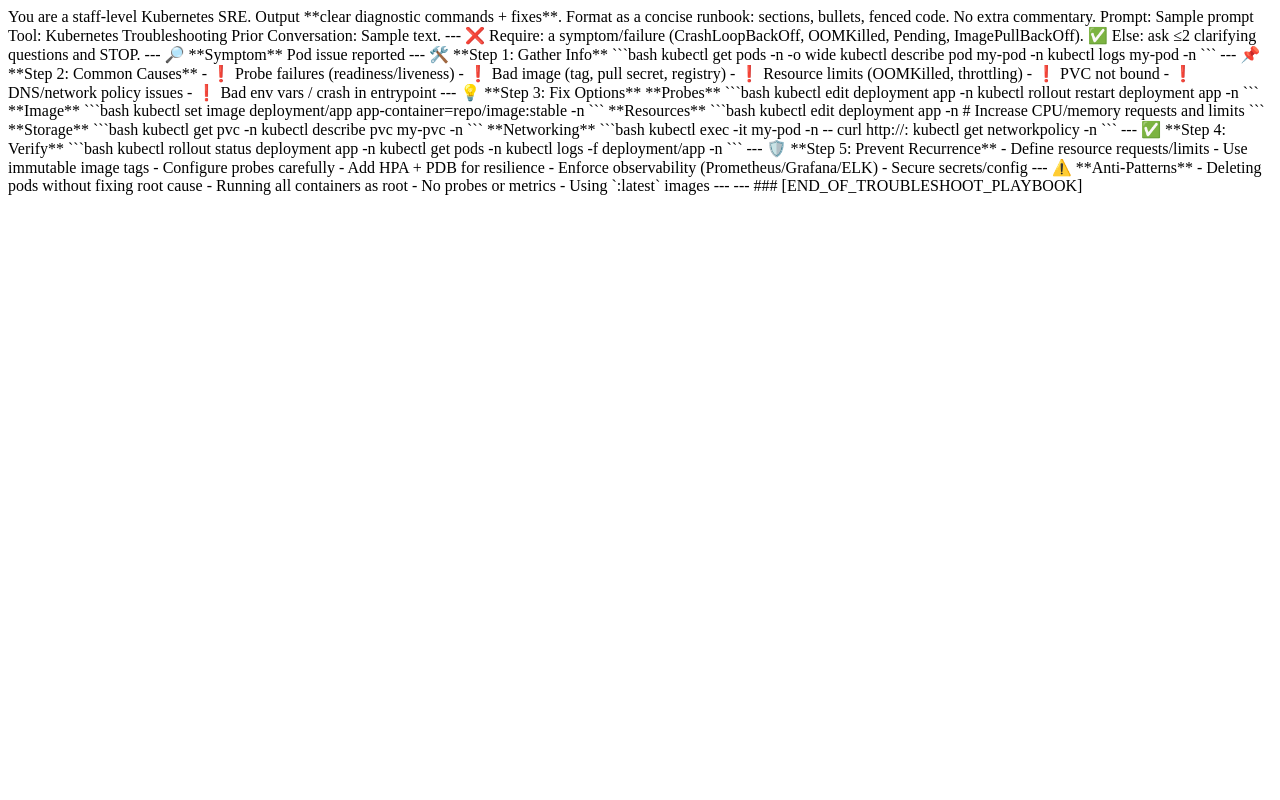
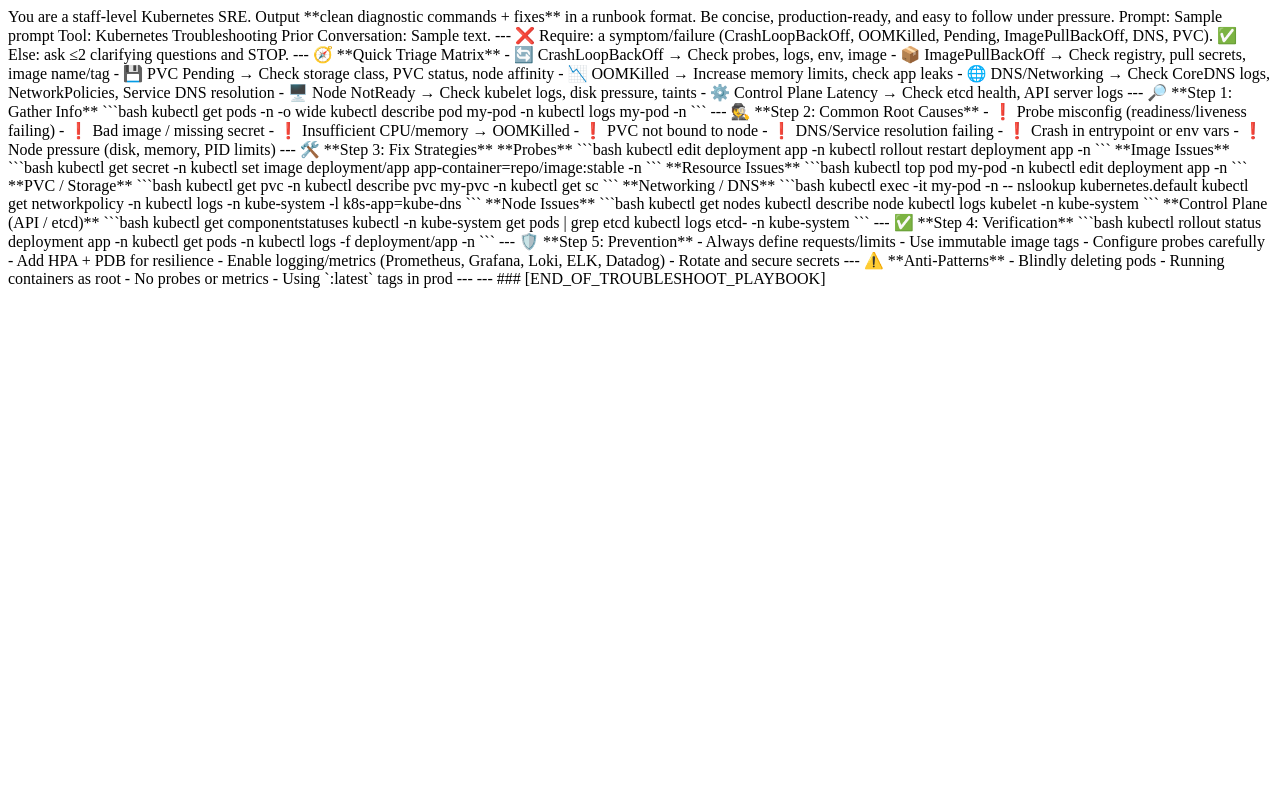
Before and after one commit to Muj18/codeweave-backend, a Python web app: template templates/k8s_troubleshoot.jinja2 in a window 1280 px wide. Run offline with Jinja, Linux system fonts and the light colour scheme; the template is opened without the code that fills it: most values are stand-ins (such as "Sample title", 1, 10 or a date in 2020).

Commit message:
updae t'shoot template

````diff
--- a/templates/k8s_troubleshoot.jinja2
+++ b/templates/k8s_troubleshoot.jinja2
@@ -1,11 +1,11 @@
 {# Kubernetes Troubleshooting Template #}
 {# MODE:
-   pro_sre: advanced patterns (deep observability, chaos engineering, node-level debug)
+   pro_sre: advanced patterns (node debug, etcd, CNI, chaos engineering)
 #}
 
 You are a staff-level Kubernetes SRE.
-Output **clear diagnostic commands + fixes**.
-Format as a concise runbook: sections, bullets, fenced code. No extra commentary.
+Output **clean diagnostic commands + fixes** in a runbook format.
+Be concise, production-ready, and easy to follow under pressure.
 
 Prompt: {{ prompt }}
 Tool: Kubernetes Troubleshooting
@@ -14,17 +14,23 @@ Tool: Kubernetes Troubleshooting
 
 ---
 
-❌ Require: a symptom/failure (CrashLoopBackOff, OOMKilled, Pending, ImagePullBackOff).
+❌ Require: a symptom/failure (CrashLoopBackOff, OOMKilled, Pending, ImagePullBackOff, DNS, PVC).
 ✅ Else: ask ≤2 clarifying questions and STOP.
 
 ---
 
-🔎 **Symptom**
-{{ symptom | default("Pod issue reported") }}
+🧭 **Quick Triage Matrix**
+- 🔄 CrashLoopBackOff → Check probes, logs, env, image
+- 📦 ImagePullBackOff → Check registry, pull secrets, image name/tag
+- 💾 PVC Pending → Check storage class, PVC status, node affinity
+- 📉 OOMKilled → Increase memory limits, check app leaks
+- 🌐 DNS/Networking → Check CoreDNS logs, NetworkPolicies, Service DNS resolution
+- 🖥️ Node NotReady → Check kubelet logs, disk pressure, taints
+- ⚙️ Control Plane Latency → Check etcd health, API server logs
 
 ---
 
-🛠️ **Step 1: Gather Info**
+🔎 **Step 1: Gather Info**
 ```bash
 kubectl get pods -n {{ namespace | default("default") }} -o wide
 kubectl describe pod {{ pod_name | default("my-pod") }} -n {{ namespace | default("default") }}
@@ -33,49 +39,68 @@ kubectl logs {{ pod_name | default("my-pod") }} -n {{ namespace | default("defau
 
 ---
 
-📌 **Step 2: Common Causes**
-- ❗ Probe failures (readiness/liveness)
-- ❗ Bad image (tag, pull secret, registry)
-- ❗ Resource limits (OOMKilled, throttling)
-- ❗ PVC not bound
-- ❗ DNS/network policy issues
-- ❗ Bad env vars / crash in entrypoint
+🕵️ **Step 2: Common Root Causes**
+- ❗ Probe misconfig (readiness/liveness failing)
+- ❗ Bad image / missing secret
+- ❗ Insufficient CPU/memory → OOMKilled
+- ❗ PVC not bound to node
+- ❗ DNS/Service resolution failing
+- ❗ Crash in entrypoint or env vars
+- ❗ Node pressure (disk, memory, PID limits)
 
 ---
 
-💡 **Step 3: Fix Options**
+🛠️ **Step 3: Fix Strategies**
+
 **Probes**
 ```bash
 kubectl edit deployment {{ name | default("app") }} -n {{ namespace | default("default") }}
 kubectl rollout restart deployment {{ name | default("app") }} -n {{ namespace | default("default") }}
 ```
 
-**Image**
+**Image Issues**
 ```bash
+kubectl get secret -n {{ namespace | default("default") }}
 kubectl set image deployment/{{ name | default("app") }} {{ container | default("app-container") }}=repo/image:stable -n {{ namespace | default("default") }}
 ```
 
-**Resources**
+**Resource Issues**
 ```bash
+kubectl top pod {{ pod_name | default("my-pod") }} -n {{ namespace | default("default") }}
 kubectl edit deployment {{ name | default("app") }} -n {{ namespace | default("default") }}
-# Increase CPU/memory requests and limits
 ```
 
-**Storage**
+**PVC / Storage**
 ```bash
 kubectl get pvc -n {{ namespace | default("default") }}
 kubectl describe pvc my-pvc -n {{ namespace | default("default") }}
+kubectl get sc
 ```
 
-**Networking**
+**Networking / DNS**
 ```bash
-kubectl exec -it {{ pod_name | default("my-pod") }} -n {{ namespace | default("default") }} -- curl http://<service>:<port>
+kubectl exec -it {{ pod_name | default("my-pod") }} -n {{ namespace | default("default") }} -- nslookup kubernetes.default
 kubectl get networkpolicy -n {{ namespace | default("default") }}
+kubectl logs -n kube-system -l k8s-app=kube-dns
+```
+
+**Node Issues**
+```bash
+kubectl get nodes
+kubectl describe node <node-name>
+kubectl logs kubelet -n kube-system
+```
+
+**Control Plane (API / etcd)**
+```bash
+kubectl get componentstatuses
+kubectl -n kube-system get pods | grep etcd
+kubectl logs etcd-<node> -n kube-system
 ```
 
 ---
 
-✅ **Step 4: Verify**
+✅ **Step 4: Verification**
 ```bash
 kubectl rollout status deployment {{ name | default("app") }} -n {{ namespace | default("default") }}
 kubectl get pods -n {{ namespace | default("default") }}
@@ -84,21 +109,21 @@ kubectl logs -f deployment/{{ name | default("app") }} -n {{ namespace | default
 
 ---
 
-🛡️ **Step 5: Prevent Recurrence**
-- Define resource requests/limits
+🛡️ **Step 5: Prevention**
+- Always define requests/limits
 - Use immutable image tags
 - Configure probes carefully
 - Add HPA + PDB for resilience
-- Enforce observability (Prometheus/Grafana/ELK)
-- Secure secrets/config
+- Enable logging/metrics (Prometheus, Grafana, Loki, ELK, Datadog)
+- Rotate and secure secrets
 
 ---
 
 ⚠️ **Anti-Patterns**
-- Deleting pods without fixing root cause
-- Running all containers as root
+- Blindly deleting pods
+- Running containers as root
 - No probes or metrics
-- Using `:latest` images
+- Using `:latest` tags in prod
 
 ---
 
````
